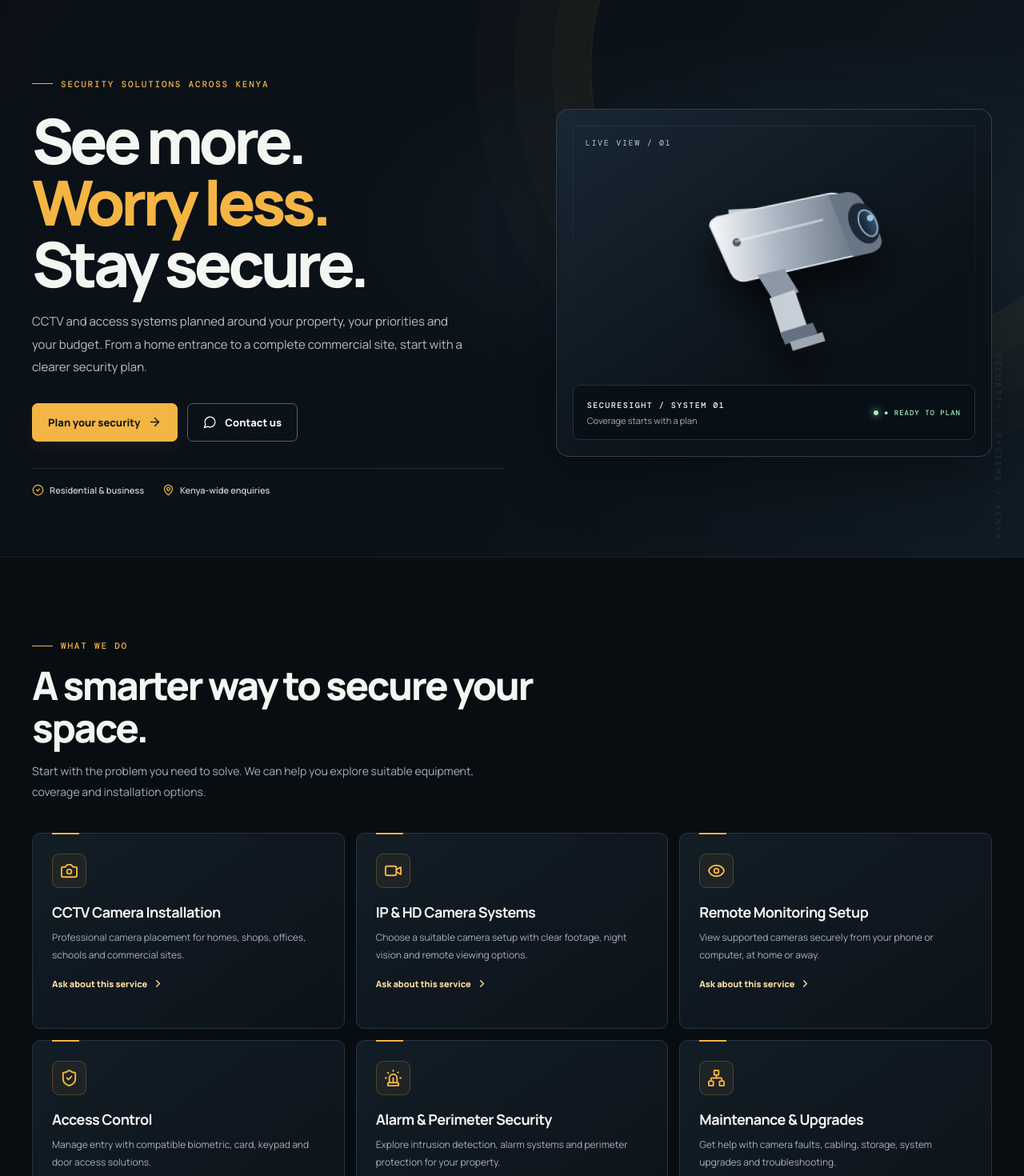
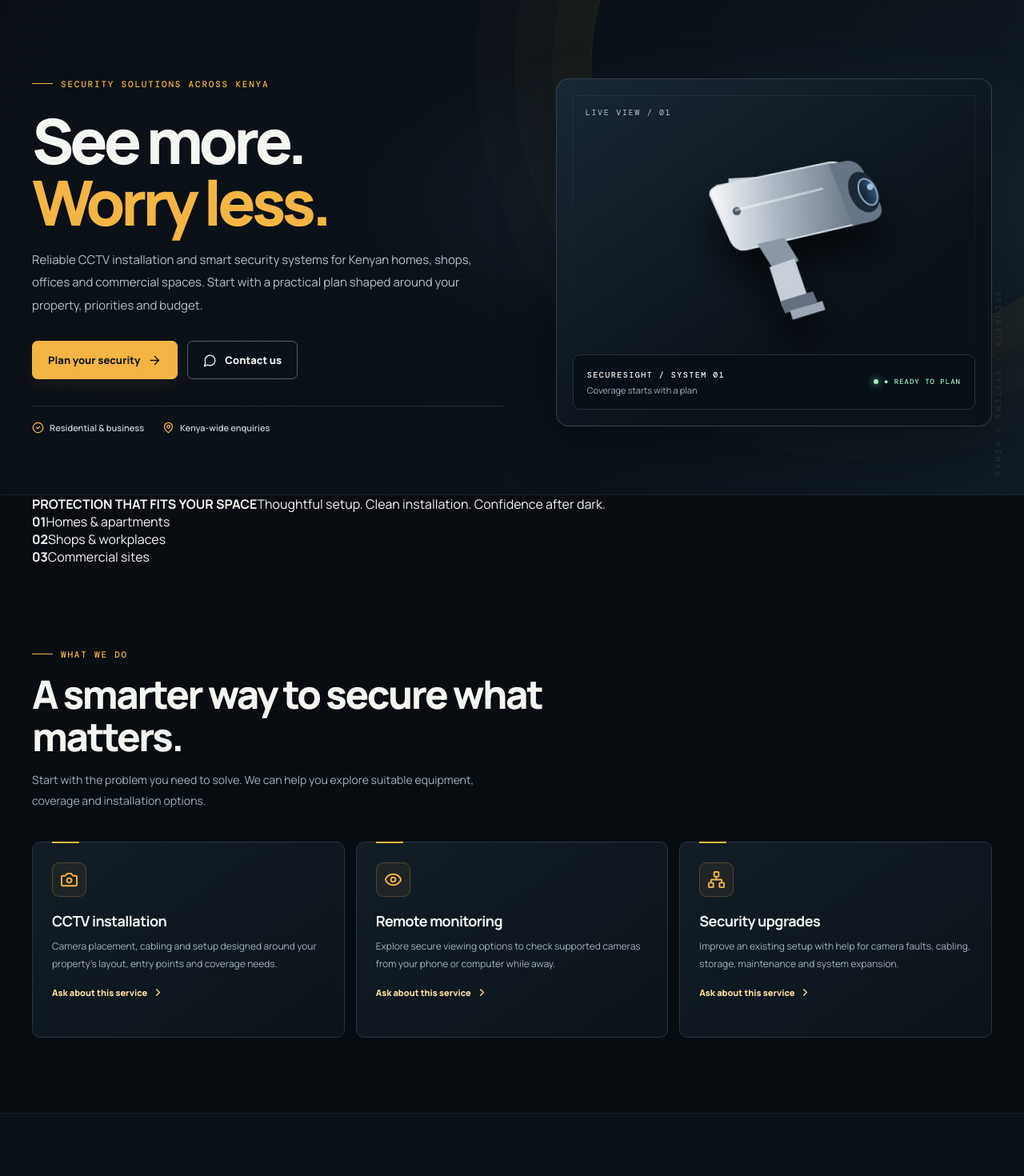
Before and after one commit to Manu-del-source/SecureSight-CCTV, a Next.js app: page / in a window 1280 px wide. Shown: the part 83-1553 px from the top of the page at 80% size. Built offline with nearby package versions, Linux system fonts and the light colour scheme.

Commit message:
Apply Figma homepage redesign: hero, service cards, trust strip and CTA

```diff
--- a/app/page.tsx
+++ b/app/page.tsx
@@ -1,18 +1,15 @@
 "use client";
 
-import { ArrowRight, BadgeCheck, Camera, CheckCircle2, ChevronRight, Clock3, Eye, House, KeyRound, MapPin, MessageCircle, Network, ShieldCheck, Siren, Video, Wifi } from "lucide-react";
+import { ArrowRight, BadgeCheck, Camera, CheckCircle2, ChevronRight, Clock3, Eye, House, KeyRound, MapPin, MessageCircle, Network, ShieldCheck, Wifi } from "lucide-react";
 
 const whatsappNumber = process.env.NEXT_PUBLIC_WHATSAPP_NUMBER?.replace(/\\D/g, "") ?? "";
 const wa = whatsappNumber
   ? "https://wa.me/" + whatsappNumber + "?text=" + encodeURIComponent("Hello SecureSight CCTV, I would like a CCTV/security system quotation.")
   : "#quote";
 const services = [
-  { icon: Camera, title: "CCTV Camera Installation", text: "Professional camera placement for homes, shops, offices, schools and commercial sites." },
-  { icon: Video, title: "IP & HD Camera Systems", text: "Choose a suitable camera setup with clear footage, night vision and remote viewing options." },
-  { icon: Eye, title: "Remote Monitoring Setup", text: "View supported cameras securely from your phone or computer, at home or away." },
-  { icon: ShieldCheck, title: "Access Control", text: "Manage entry with compatible biometric, card, keypad and door access solutions." },
-  { icon: Siren, title: "Alarm & Perimeter Security", text: "Explore intrusion detection, alarm systems and perimeter protection for your property." },
-  { icon: Network, title: "Maintenance & Upgrades", text: "Get help with camera faults, cabling, storage, system upgrades and troubleshooting." }
+  { icon: Camera, title: "CCTV installation", text: "Camera placement, cabling and setup designed around your property's layout, entry points and coverage needs." },
+  { icon: Eye, title: "Remote monitoring", text: "Explore secure viewing options to check supported cameras from your phone or computer while away." },
+  { icon: Network, title: "Security upgrades", text: "Improve an existing setup with help for camera faults, cabling, storage, maintenance and system expansion." }
 ];
 export default function Home() {
   return <main>
@@ -23,8 +20,8 @@ export default function Home() {
     </div></header>
     <section className="hero"><div className="wrap hero-grid">
       <div><div className="eyebrow">Security solutions across Kenya</div>
-        <h1>See more.<br/><span>Worry less.</span><br/>Stay secure.</h1>
-        <p className="lead">CCTV and access systems planned around your property, your priorities and your budget. From a home entrance to a complete commercial site, start with a clearer security plan.</p>
+        <h1>See more.<br/><span>Worry less.</span></h1>
+        <p className="lead">Reliable CCTV installation and smart security systems for Kenyan homes, shops, offices and commercial spaces. Start with a practical plan shaped around your property, priorities and budget.</p>
         <div className="actions"><a className="btn" href="#quote">Plan your security <ArrowRight size={17}/></a><a className="btn btn-outline" href={wa} target={whatsappNumber ? "_blank" : undefined} rel={whatsappNumber ? "noreferrer" : undefined}><MessageCircle size={17}/> {whatsappNumber ? "Chat on WhatsApp" : "Contact us"}</a></div>
         <div className="proof"><span><CheckCircle2 size={15} style={{display:"inline",color:"var(--accent)",verticalAlign:"middle"}}/> Residential & business</span><span><MapPin size={15} style={{display:"inline",color:"var(--accent)",verticalAlign:"middle"}}/> Kenya-wide enquiries</span></div>
       </div>
@@ -32,13 +29,15 @@ export default function Home() {
         <div className="visual-label"><span><b>SECURESIGHT / SYSTEM 01</b><br/><span style={{color:"var(--muted)"}}>Coverage starts with a plan</span></span><span className="live">● READY TO PLAN</span></div>
       </div>
     </div></section>
-    <section className="section"><div className="wrap"><div className="section-head"><div className="eyebrow">What we do</div><h2>A smarter way to secure your space.</h2><p>Start with the problem you need to solve. We can help you explore suitable equipment, coverage and installation options.</p></div>
+    <section className="trust-strip" aria-label="Service coverage and property types"><div className="wrap trust-inner"><div className="trust-intro"><b>PROTECTION THAT FITS YOUR SPACE</b><span>Thoughtful setup. Clean installation. Confidence after dark.</span></div><div className="trust-item"><b>01</b><span>Homes & apartments</span></div><div className="trust-item"><b>02</b><span>Shops & workplaces</span></div><div className="trust-item"><b>03</b><span>Commercial sites</span></div></div></section>
+    <section className="section"><div className="wrap"><div className="section-head"><div className="eyebrow">What we do</div><h2>A smarter way to secure what matters.</h2><p>Start with the problem you need to solve. We can help you explore suitable equipment, coverage and installation options.</p></div>
       <div className="grid3">{services.map(({icon:Icon,title,text})=><article className="service" key={title}><div className="service-icon"><Icon size={23}/></div><h3>{title}</h3><p>{text}</p><a className="learn" href="#quote">Ask about this service <ChevronRight size={15}/></a></article>)}</div>
     </div></section>
     <section className="section section-alt" id="about"><div className="wrap split"><div><div className="eyebrow">A clear plan, not guesswork</div><h2 style={{fontSize:"clamp(32px,4vw,45px)",lineHeight:1.1}}>The right setup starts with understanding your space.</h2><p className="lead">A useful security system is more than a camera on a wall. Coverage, lighting, recording time, connectivity and installation quality all matter.</p><div className="feature-list"><div className="feature"><BadgeCheck className="check"/><span><b>Needs-first recommendations</b><br/>Discuss your property, priorities and budget before choosing equipment.</span></div><div className="feature"><Wifi className="check"/><span><b>Practical viewing options</b><br/>Understand remote viewing, network needs and recording storage.</span></div><div className="feature"><Clock3 className="check"/><span><b>Support beyond installation</b><br/>Ask about maintenance, troubleshooting and future expansion.</span></div><div className="feature"><House className="check"/><span><b>Homes and businesses</b><br/>Solutions for residences, retail, offices, institutions and other sites.</span></div></div></div>
       <div className="quote-panel"><div className="service-icon"><KeyRound size={24}/></div><h3 style={{fontSize:25,letterSpacing:"-.7px"}}>Your property. Your priorities.</h3><p style={{color:"var(--muted)",lineHeight:1.8}}>Not sure what you need? Tell us the type of property and the areas you want to secure. Start with an enquiry and get guidance on the next steps.</p><a className="btn" style={{marginTop:10}} href="#quote">Plan my security setup <ArrowRight size={16}/></a></div>
     </div></section>
     <section className="section" id="process"><div className="wrap"><div className="section-head"><div className="eyebrow">Simple process</div><h2>Three steps. One clearer plan.</h2><p>Know what happens next before committing to an installation.</p></div><div className="steps"><article className="step"><b>STEP 01</b><h3>Tell us about your site</h3><p>Share your location, property type, priorities and preferred way to be contacted.</p></article><article className="step"><b>STEP 02</b><h3>Discuss your options</h3><p>Review possible equipment, coverage, recording and installation requirements.</p></article><article className="step"><b>STEP 03</b><h3>Confirm the quotation</h3><p>Agree on the scope, price and schedule before work begins.</p></article></div></div></section>
+    <section className="contact-cta"><div className="wrap contact-cta-inner"><div><div className="cta-kicker">LET’S MAKE YOUR SPACE MORE SECURE</div><h2>Ready to see your space differently?</h2><p>Tell us what you need. We’ll help you plan a practical CCTV solution.</p></div><a className="btn cta-dark-btn" href="#quote">Request a quote <ArrowRight size={17}/></a></div></section>
     <section className="section section-alt" id="quote"><div className="wrap quote-grid"><div><div className="eyebrow">Let's talk security</div><h2 style={{fontSize:"clamp(34px,4vw,48px)",lineHeight:1.08}}>Request a CCTV quotation.</h2><p className="lead">Share a few details and prepare an enquiry you can send to our team through WhatsApp.</p><div className="feature-list"><div className="feature"><CheckCircle2 className="check"/><span>No payment is taken on this website.</span></div><div className="feature"><CheckCircle2 className="check"/><span>Final prices depend on the agreed equipment and site requirements.</span></div><div className="feature"><CheckCircle2 className="check"/><span>Kenya-wide enquiries welcome; availability and travel are confirmed individually.</span></div></div></div>
       <QuoteForm wa={wa}/></div></section>
     <footer className="footer"><div className="wrap footer-inner"><a className="brand" href="#"><span className="brandmark"><ShieldCheck size={21}/></span><span>SecureSight <span style={{color:"var(--accent)"}}>CCTV</span></span></a><span>Security solutions across Kenya · Preview website</span><div className="footer-links"><a href="#services">Services</a><a href="#quote">Request a quote</a><a href="/privacy">Privacy</a><a href="/terms">Terms</a></div><span>© {new Date().getFullYear()} SecureSight CCTV. All rights reserved.</span></div></footer>
```
